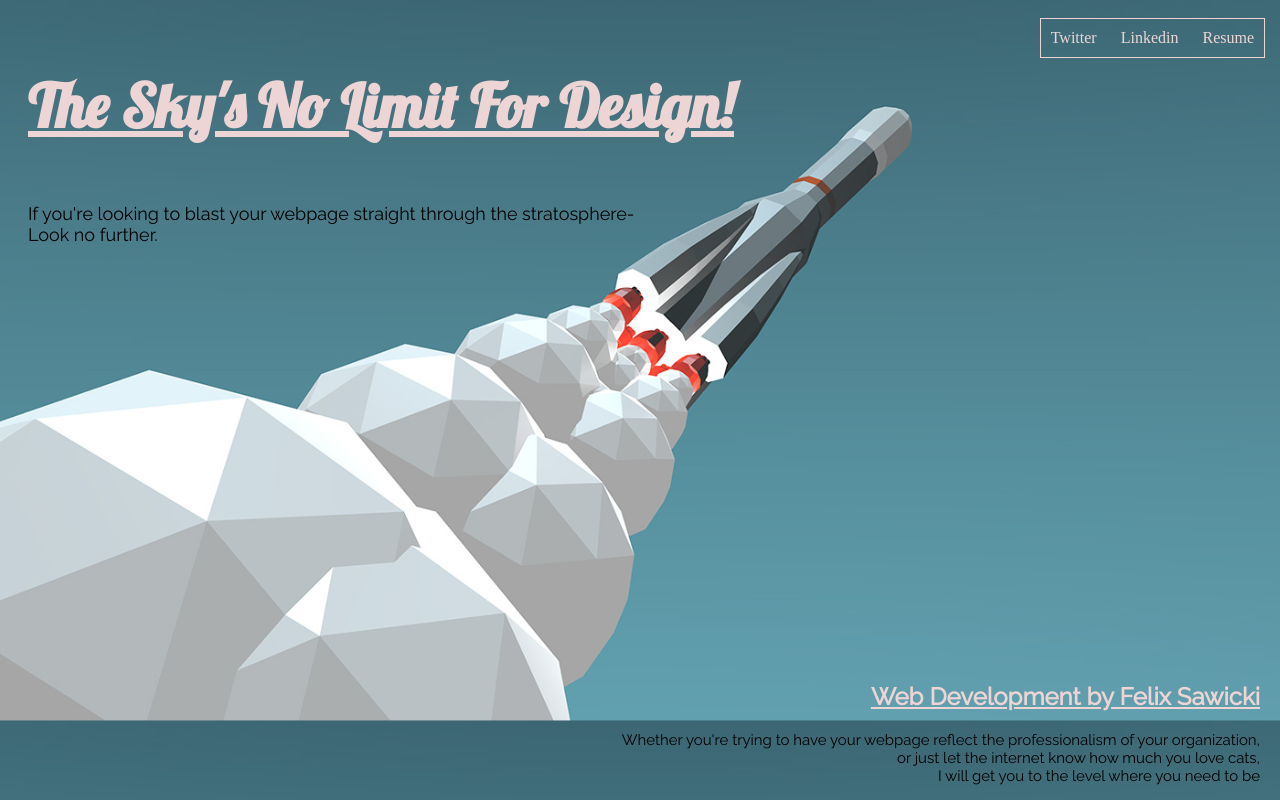
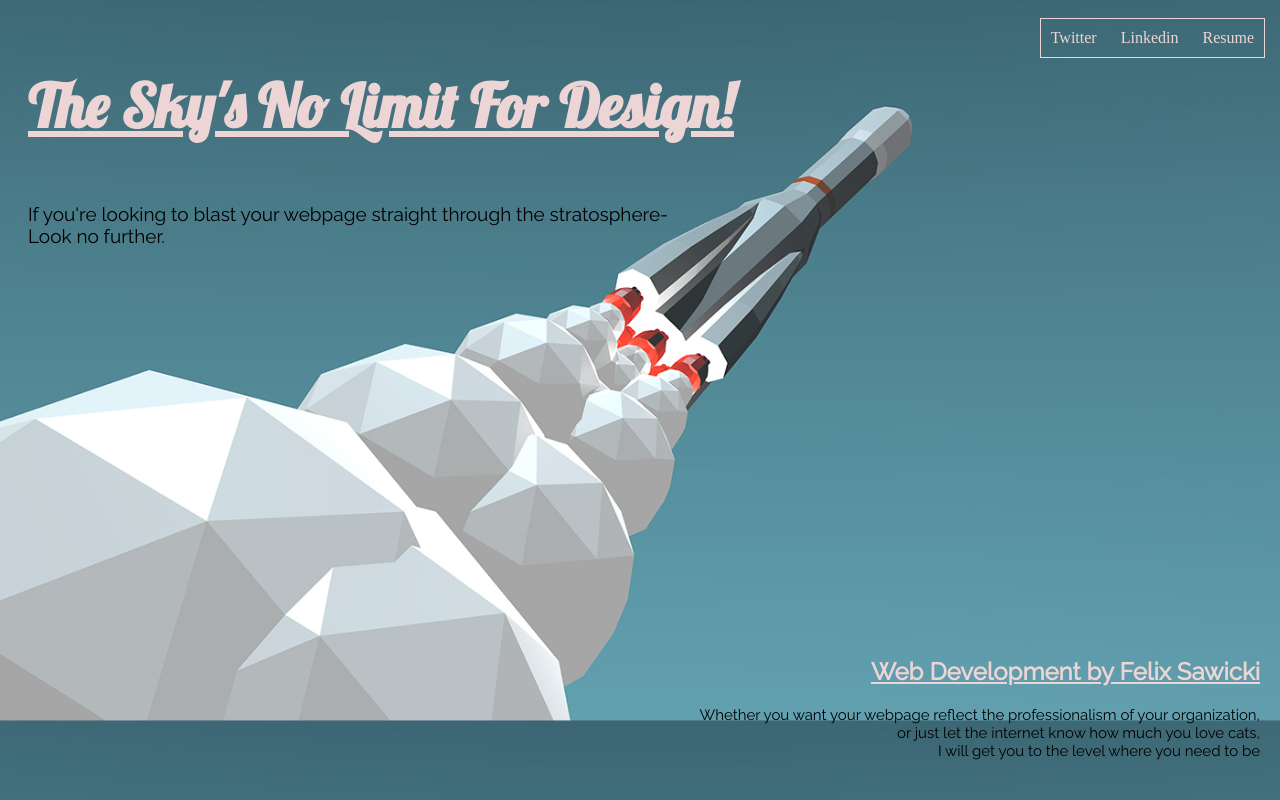
Before and after one commit to FMSawicki/FMSawicki.github.io, a plain HTML site: page index.html in a window 1280 px wide. Drawn offline with Linux system fonts and the light colour scheme.

Commit message:
fiddling

```diff
--- a/index.html
+++ b/index.html
@@ -28,7 +28,7 @@
     <footer>
         <h2> Web Development by Felix Sawicki</h2>
         <p class="smol">
-            Whether you're trying to have your webpage reflect the professionalism of your organization,
+            Whether you want your webpage reflect the professionalism of your organization,
         </br>
             or just let the internet know how much you love cats,
         </br>
--- a/style.css
+++ b/style.css
@@ -1,9 +1,13 @@
+@media {
+
+}
+
+
 body {
     background-image: url("rocket.jpg");
     background-color: #5e5c5c;
     background-size: cover;
 
-    width: auto;
  }
 
  aside {
@@ -21,7 +25,7 @@ body {
  }
 
  p {
-    font-size: 18px;
+    font-size: 19px;
     font-family: 'Raleway', sans-serif;
  }
 
@@ -58,4 +62,5 @@ h2 {
  .smol {
     font-size: 15px;
     font-family: 'Raleway', sans-serif;
+    margin-bottom: 40px;
  }
```
